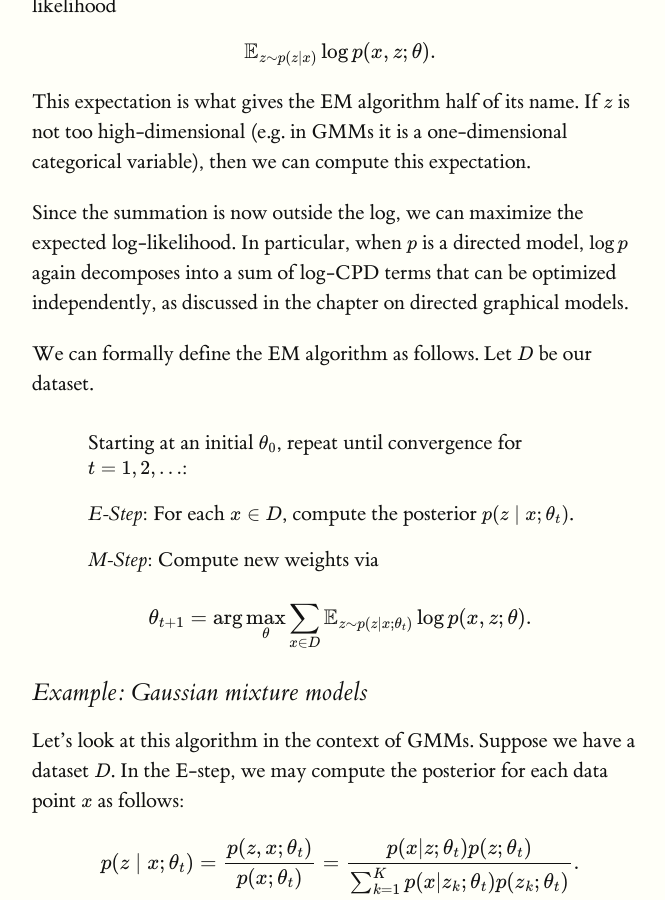
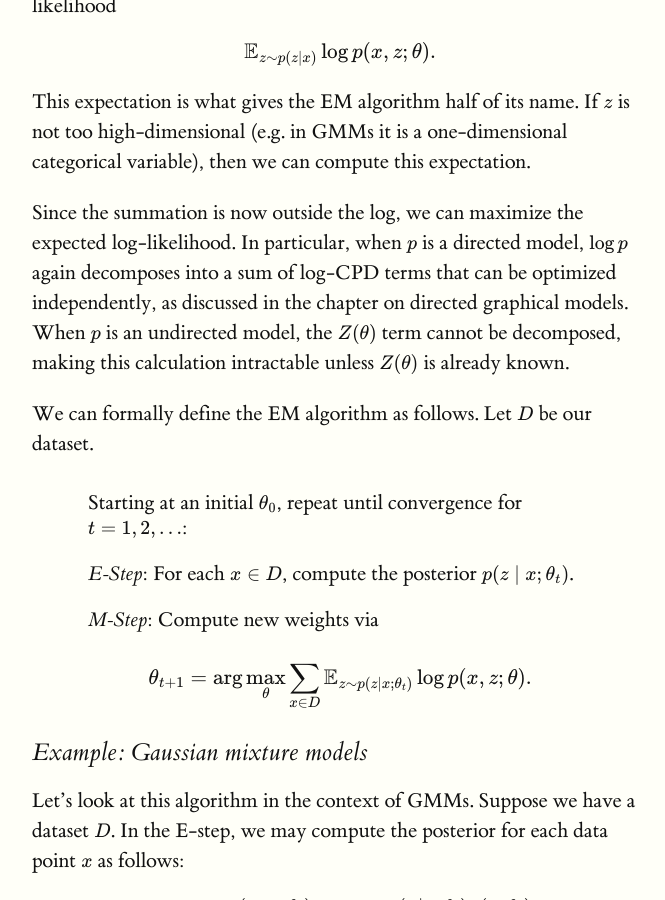
Before and after one commit to ermongroup/cs228-notes, a Jekyll site: the page built from learning/latent/index.md, in a window 1280 px wide and 900 px high, scrolled down 4460 px. Shown: the whole window, without its empty margins (128-793 px from the left). Built offline with Jekyll 4.4.1, drawn with Linux system fonts in a browser that asks for light colours; formulas are drawn with MathJax 3.

Commit message:
Update index.md
additional sentence to clarify tractability for undirected models in maximizing expected log-likelihood

```diff
--- a/learning/latent/index.md
+++ b/learning/latent/index.md
@@ -94,7 +94,7 @@ By "hallucinating" the data, we mean computing the expected log-likelihood
 {%endmath%}
 This expectation is what gives the EM algorithm half of its name. If $$z$$ is not too high-dimensional (e.g. in GMMs it is a one-dimensional categorical variable), then we can compute this expectation.
 
-Since the summation is now outside the log, we can maximize the expected log-likelihood. In particular, when $$p$$ is a directed model, $$\log p$$ again decomposes into a sum of log-CPD terms that can be optimized independently, as discussed in the chapter on directed graphical models.
+Since the summation is now outside the log, we can maximize the expected log-likelihood. In particular, when $$p$$ is a directed model, $$\log p$$ again decomposes into a sum of log-CPD terms that can be optimized independently, as discussed in the chapter on directed graphical models. When $$p$$ is an undirected model, the $$Z(\theta)$$ term cannot be decomposed, making this calculation intractable unless $$Z(\theta)$$ is already known.
 
 We can formally define the EM algorithm as follows. Let $$D$$ be our dataset.
 
```
